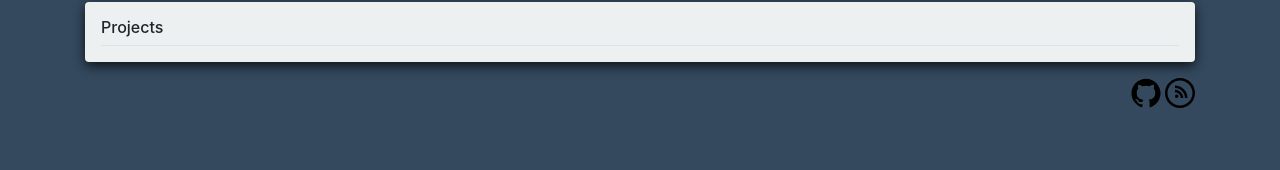
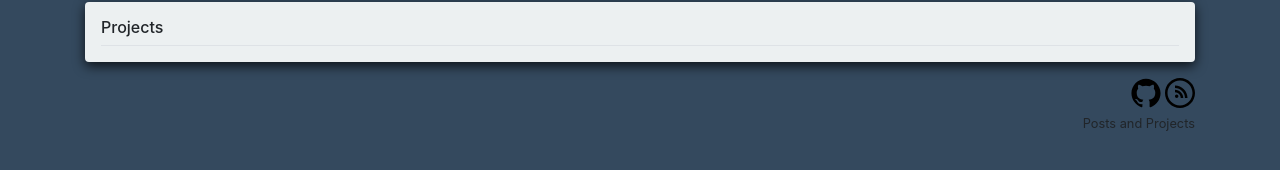
Before and after one commit to evanlindsey/evanlindsey.github.io, a Jekyll site: the page built from index.md, in a window 1280 px wide. Shown: the part 316-486 px from the top of the page. Built offline with Jekyll 4.4.1, drawn with Linux system fonts in a browser that asks for light colours; nearby versions of some CDN libraries.

Commit message:
fix SEO violations

```diff
--- a/_config.yml
+++ b/_config.yml
@@ -1,7 +1,7 @@
 # Site settings / variables
 title: Evan Lindsey
 email: evan@evanlindsey.net
-description: ""
+description: "Posts and Projects"
 baseurl: "" # the subpath of your site, e.g. /blog
 url: "https://www.evanlindsey.net" # the base hostname & protocol for your site, e.g. http://example.com\
 github_username:  evanlindsey
--- a/_layouts/home.html
+++ b/_layouts/home.html
@@ -3,6 +3,8 @@ layout: default
 ---
 
 <div class="home">
+
+  <h1 style="display:none;">Evan Lindsey</h1>
 
   <main role="main" class="container">
 
@@ -22,7 +24,11 @@ layout: default
         <p class="media-body pb-3 mb-0 small lh-125 border-bottom border-gray">
           {% assign date_format = site.minima.date_format | default: "%b %-d, %Y" %}
           <strong class="d-block text-gray-dark">{{ post.date | date: date_format }}</strong>
+          {% if post.external_url %}
+          <a href="{{ post.external_url | relative_url }}">{{ post.title | escape }}</a>
+          {% else %}
           <a href="{{ post.url | relative_url }}">{{ post.title | escape }}</a>
+          {% endif %}
         </p>
       </div>
       {% endfor %}
--- a/_posts/2017-07-22-hello-world.html
+++ b/_posts/2017-07-22-hello-world.html
@@ -128,8 +130,9 @@
 </head>
 
 <body>
+	<h1 style="display:none;">Hello World</h1>
 	<div>
-		<img src="https://avatars3.githubusercontent.com/u/8053238" />
+		<img src="https://avatars3.githubusercontent.com/u/8053238" alt="Evan Lindsey" />
 	</div>
 </body>
 
```
Also changed, not shown: other parts of _posts/2017-07-22-hello-world.html (+2 -0 lines), _posts/2018-02-02-resume.html (+3 -0 lines). Lines whose indentation alone changed are shown as unchanged.
